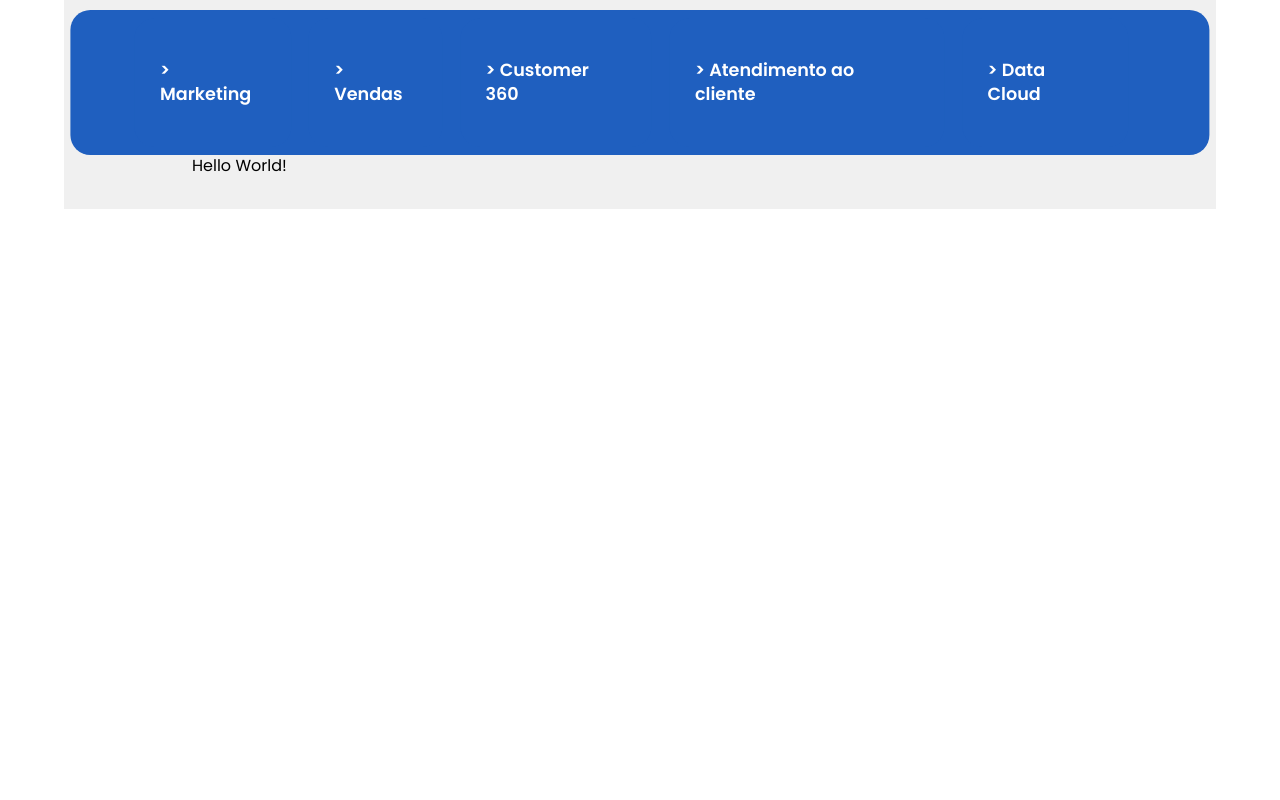
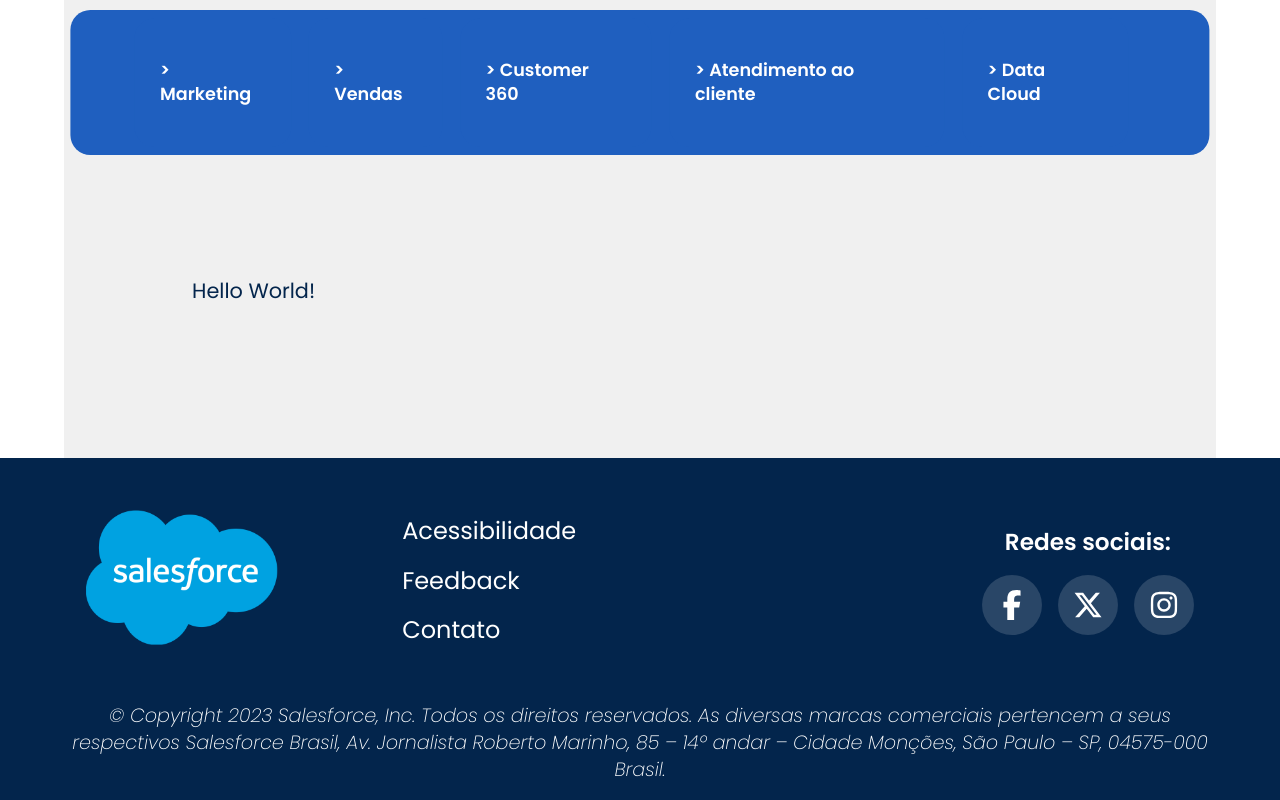
Before and after one commit to LipeArcanjo/acessototal, a React (Vite) app: page / in a window 1280 px wide. Shown: the part 799-1599 px from the top of the page. Before the commit the page ends 1008 px from the top, so only its background shows below. Built offline with nearby package versions, Linux system fonts and the light colour scheme.

Commit message:
feat: add the footer component; start developing product item in home page

```diff
--- /dev/null
+++ b/src/components/Footer/Footer.style.ts
@@ -0,0 +1,54 @@
+import { styled } from 'styled-components';
+import { colors } from '../../styles/colors';
+
+export const FooterBg = styled.footer`
+    width: 100%;
+    background-color: ${colors.dark_blue.main};
+`;
+
+export const FooterWrapperElement = styled.div`
+    width: 89vw;
+    margin: 0 auto;
+    padding: 6vh 0;
+`;
+
+export const FooterWrapperCopyright = styled.div`
+    width: 89vw;
+    margin: 0 auto;
+    padding-bottom: 2vh;
+    color:${colors.white.main};
+    text-align: center;
+    & span {
+        font-size: 1.2em;
+        font-weight: 200;
+        font-style: italic;
+    }
+`;
+
+export const FooterActionContentElement = styled.div`
+    width: 100%;
+    display: flex;
+    justify-content: space-around;
+    align-items: center;
+    gap: 5em;
+`;
+
+export const FooterImage = styled.img`
+    max-width: 15vw;
+    width: auto;
+    cursor: pointer;
+`;
+
+export const FooterSocialMedia = styled.div`
+    display: flex;
+    flex-direction: column;
+    align-items: center;
+    gap: 1rem;
+    margin-left: 22vw;
+
+    & span{
+        color: ${colors.white.main};
+        font-weight: 600;
+        font-size: 1.45em;
+    }
+`;
--- /dev/null
+++ b/src/components/Footer/Footer.tsx
@@ -0,0 +1,85 @@
+import { FooterActionContentElement, FooterBg, FooterImage, FooterSocialMedia, FooterWrapperCopyright, FooterWrapperElement } from "./Footer.style";
+import FooterImageBg from "../../assets/Salesforce_logo.png";
+import AnchorLink from "react-anchor-link-smooth-scroll";
+import { FooterList } from "../FooterList/FooterList";
+import { IconElement } from "../SocialMediaContact/SocialMediaContact.style";
+import { FontAwesomeIcon } from '@fortawesome/react-fontawesome';
+import { faFacebookF, faXTwitter, faInstagram } from '@fortawesome/free-brands-svg-icons';
+
+export const Footer = () => {
+
+    return (
+        <FooterBg>
+            <FooterWrapperElement>
+                <FooterActionContentElement>
+                    {/* Logo com navigate para o inicio da página */}
+                    <AnchorLink href="#logo">
+                        <FooterImage src={FooterImageBg} />
+                    </AnchorLink>
+                    {/* Lista de páginas disponíveis */}
+                    <FooterList />
+                    <FooterSocialMedia>
+                        <span>
+                            Redes sociais:
+                        </span>
+                        {/* Coloquei um a href porque em tese a pessoa clicaria com a intenção de ir para a rede social
+                    ou seja, trocaria a tela naturalmente, por isso não usei um navigate. */}
+                        <IconElement >
+                            <a href="/">
+                                <FontAwesomeIcon style={{
+                                    color: '#ffffff',
+                                    backgroundColor: 'rgba(255,255,255,.15)',
+                                    width: '30px',
+                                    height: '30px',
+                                    borderRadius: '50%',
+                                    textAlign: 'center',
+                                    lineHeight: '30px',
+                                    verticalAlign: 'middle',
+                                    padding: '15px',
+                                }} icon={faFacebookF} />
+                            </a>
+                            <a href="/">
+                                <FontAwesomeIcon style={{
+                                    color: '#ffffff',
+                                    backgroundColor: 'rgba(255,255,255,.15)',
+                                    width: '30px',
+                                    height: '30px',
+                                    borderRadius: '50%',
+                                    textAlign: 'center',
+                                    lineHeight: '30px',
+                                    verticalAlign: 'middle',
+                                    padding: '15px',
+                                }} icon={faXTwitter} />
+                            </a>
+                            <a href="/">
+                                <FontAwesomeIcon style={{
+                                    color: '#ffffff',
+                                    backgroundColor: 'rgba(255,255,255,.15)',
+                                    width: '30px',
+                                    height: '30px',
+                                    borderRadius: '50%',
+                                    textAlign: 'center',
+                                    lineHeight: '30px',
+                                    verticalAlign: 'middle',
+                                    padding: '15px',
+                                }} icon={faInstagram} />
+                            </a>
+                        </IconElement>
+                    </FooterSocialMedia>
+                </FooterActionContentElement>
+            </FooterWrapperElement>
+            <FooterWrapperCopyright>
+                <span>
+                © Copyright 2023 Salesforce, Inc.
+                Todos os direitos reservados.
+                As diversas marcas comerciais
+                pertencem a seus respectivos
+                Salesforce Brasil, Av. Jornalista
+                Roberto Marinho, 85 – 14º andar –
+                Cidade Monções, São Paulo – SP,
+                04575-000 Brasil.
+                </span>
+            </FooterWrapperCopyright>
+        </FooterBg>
+    );
+};
--- /dev/null
+++ b/src/components/FooterList/FooterList.style.ts
@@ -0,0 +1,16 @@
+import { styled } from 'styled-components';
+import { colors } from '../../styles/colors';
+
+export const FooterNavigateList = styled.div`
+    color: ${colors.white.main};
+    font-size: 1.5em;
+
+    & li {
+        list-style: none;
+        padding: 1vh 1vw;
+
+    &:hover {
+        cursor: pointer;
+        text-decoration: underline white;
+}
+`;
--- /dev/null
+++ b/src/components/FooterList/FooterList.tsx
@@ -0,0 +1,30 @@
+import { FooterNavigateList } from "./FooterList.style";
+import '../../styles/GlobalStyles';
+import { useNavigate } from "react-router-dom";
+
+export const FooterList = () => {
+
+    const navigate = useNavigate();
+
+    function handleClickHomeAcessibility () {
+        navigate("/acessibilidade");
+    }
+
+    function handleClickHomeFeedback () {
+        navigate("/feedback");
+    }
+
+    function handleClickHomeContact () {
+        navigate("/contato");
+    }
+
+    return (
+        <FooterNavigateList>
+            <ul>
+                <li onClick={handleClickHomeAcessibility}>Acessibilidade</li>
+                <li onClick={handleClickHomeFeedback}>Feedback</li>
+                <li onClick={handleClickHomeContact}>Contato</li>
+            </ul>
+        </FooterNavigateList>
+    );
+};
--- a/src/components/Header/Header.tsx
+++ b/src/components/Header/Header.tsx
@@ -10,7 +10,7 @@
     import { menus } from "../../mocks"
     import { useEffect, useState } from "react";
     import { MenuList } from "../menuList/menuList";
-    import { HeaderContact } from "../HeaderContact/HeaderContact";
+    import { SocialMediaContact } from "../SocialMediaContact/SocialMediaContact";
 
 export const Header = () => {
 
@@ -23,13 +23,13 @@
     return (
         <HeaderElement>
             {/* Contato */}
-            <HeaderContact />
+            <SocialMediaContact />
             {/* Navbar */}
             <HeaderWrapperElement>
                 <MenuWrapperElement>
                     {/* Logo */}
                     <LogoElement to="/">
-                        <img src={Logo} alt="Salesforce Logo" />
+                        <img src={Logo} id="logo" alt="Salesforce Logo" />
                     </LogoElement>
                     {/* Páginas disponíveis */}
                     <MenuCategories>
--- a/src/components/Layout/Layout.tsx
+++ b/src/components/Layout/Layout.tsx
@@ -1,3 +1,4 @@
+import { Footer } from "../Footer/Footer";
 import { Header } from "../Header/Header";
 import { LayoutWrapperElement } from "./Layout.style";
 
@@ -10,6 +11,7 @@
         <>
         <Header />
         <LayoutWrapperElement>{children}</LayoutWrapperElement>
+        <Footer />
         </>
 );
 };
--- a/src/components/HeaderContact/HeaderContact.style.ts
+++ b/src/components/SocialMediaContact/SocialMediaContact.style.ts
@@ -14,7 +14,7 @@
 }
 `
 
-export const IconWrapperElement = styled.div`
+export const IconElement = styled.div`
     display: flex;
     flex-direction: row;
     align-items: center;
--- a/src/pages/Home/Home.style.ts
+++ b/src/pages/Home/Home.style.ts
@@ -61,7 +61,11 @@
     );
 `
 
-export const HomeProductsItems = styled.div`
+export const HomeProductsItemsList = styled.div`
     display: flex;
     justify-content: space-between;
 `
+
+export const HomeProductsItems = styled.div`
+    padding: 15vh 0;
+`
--- a/src/pages/Home/Home.tsx
+++ b/src/pages/Home/Home.tsx
@@ -1,6 +1,6 @@
 import { Button } from "../../components/Button/Button";
 import { Layout } from "../../components/Layout/Layout";
-import { HomeActionContentElement, HomeColumnElement, HomeFirstImage, HomeWrapperElement, HomeProducts, HomeProductsItems,} from "./Home.style";
+import { HomeActionContentElement, HomeColumnElement, HomeFirstImage, HomeWrapperElement, HomeProducts, HomeProductsItemsList, HomeProductsItems,} from "./Home.style";
 import FirstImage from "../../assets/computador-CRM-Salesforce.png"
 import { useEffect, useState } from "react";
 import { products } from "../../mocks/products";
@@ -34,14 +34,16 @@
                         <h2>Produtos</h2>
                     </HomeActionContentElement>
                     <HomeProducts>
-                        <HomeProductsItems>
+                        <HomeProductsItemsList>
                             {product.map((item, index) => (
                                 <ProductList key={index} data={item} />
                             ))}
-                        </HomeProductsItems>
+                        </HomeProductsItemsList>
                     </HomeProducts>
                     <HomeActionContentElement>
-                        <span>Hello World!</span>
+                        <HomeProductsItems>
+                            <p>Hello World!</p>
+                        </HomeProductsItems>
                     </HomeActionContentElement>
                 </HomeColumnElement>
             </HomeWrapperElement>
--- a/src/styles/GlobalStyles.ts
+++ b/src/styles/GlobalStyles.ts
@@ -47,10 +47,6 @@
     border: 0;
 }
 
-    li {
-    list-style: none;
-}
-
     ::after,
     ::before {
     box-sizing: inherit;
@@ -76,30 +72,6 @@
     font-weight: 600;
 }
 
-    h1 {
-    font-size: 28px;
-}
-
-    h2 {
-    font-size: 24px;
-}
-
-    h3 {
-    font-size: 20px;
-}
-
-    h4 {
-    font-size: 16px;
-}
-
-    h5 {
-    font-size: 12px;
-}
-
-    h6 {
-    font-size: 12px;
-}
-
     p {
     line-height: 1.5;
 }
@@ -107,20 +79,4 @@
     strong {
     font-weight: 800;
 }
-
-    ol, ul {
-    margin-bottom: 16px;
-}
-
-    ol li {
-    margin-right: 4px;
-    margin-left: 24px;
-    list-style-type: decimal
-}
-
-    ul li {
-    margin-right: 4px;
-    margin-left: 24px;
-    list-style-type: '-'
-}
 `;
```
Also changed, not shown: src/components/SocialMediaContact/SocialMediaContact.tsx (renamed from src/components/HeaderContact/HeaderContact.tsx, +8 -8 lines).
